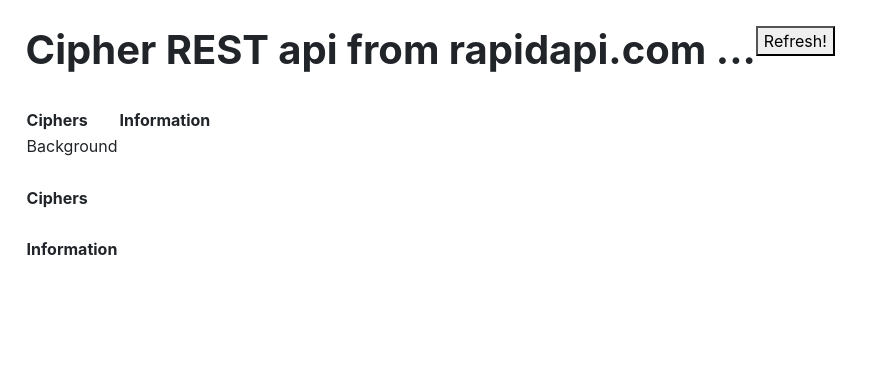
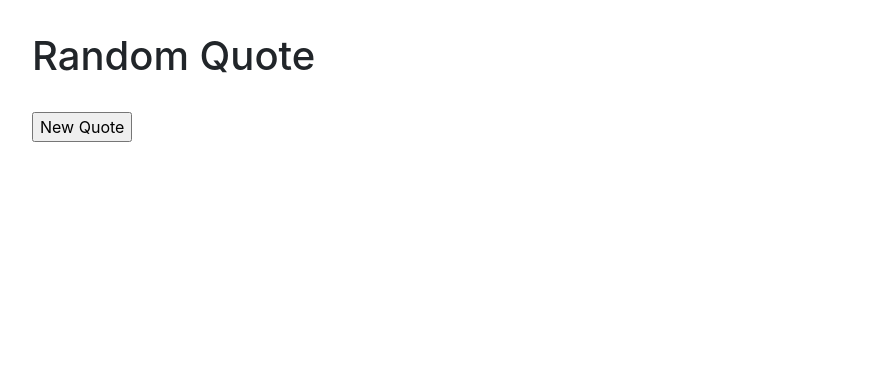
Before and after one commit to NoahPidding/CollegeBoardProject, a Flask app: page /api in a window 1280 px wide. Shown: the part 152-538 px from the top of the page, without its empty margins (0-871 px from the left). Run offline with Flask 2, Linux system fonts and the light colour scheme; data that the repository does not hold is empty; some libraries are stand-ins or nearby versions.

Commit message:
random api stuff

```diff
--- a/main.py
+++ b/main.py
@@ -320,22 +320,17 @@ def easteregg():
 
 @app.route('/api',  methods=['GET', 'POST'])
 def api():
-    url = "https://practical-cryptography.p.rapidapi.com/ciphers/"
+    url = "https://quotes15.p.rapidapi.com/quotes/random/"
 
     headers = {
         'x-rapidapi-key': "fbc28ca63amsh13b8750406531e6p1bf8a9jsnabe9c216b21b",
-        'x-rapidapi-host': "practical-cryptography.p.rapidapi.com"
+        'x-rapidapi-host': "quotes15.p.rapidapi.com"
     }
 
     response = requests.request("GET", url, headers=headers)
-
-    """
-    print(world['total_cases'])
-    for country in countries:
-        print(country["country_name"])
-    #return countries
-    """
-    return render_template("api.html")
+    quote = response.json().get('content')
+    """print(response.text)"""
+    return render_template("api.html", quote=quote)
 
 #run file
 if __name__ == "__main__":
--- a/templates/api.html
+++ b/templates/api.html
@@ -1,44 +1,24 @@
 <!DOCTYPE html>
-<html>
-<body>
+
 {% extends "home.html" %}
+{% block content %}
+    {% set quote = quote %}
+    <h1>Random Quote</h1>
+    <p class="quote">
+        {{quote["content"]}}
+    </p>
+    <form method="POST" ID="myForm" action={{url_for('api')}} >
+        <input type="submit" value="New Quote">
+    </form>
 
-{% block content %}
-{% set ciphers = ciphers %}
-{% set info = info %}
+    <style>
 
-<div class="row justify-content-left" style="margin: 2%;">
-    <h1><strong>Cipher REST api from rapidapi.com ...</strong></h1>
-    <form action={{url_for('api')}}>
-        <button>Refresh!</button>
-    </form>
-</div>
-<div class="countries" style="height: 35vh;">
+            h1, p, form{
+                margin-top: 2.5%;
+                margin-left: 2.5%;
+            }
 
-    <table style="margin: 2%">
-        <tr>
-            <th>Ciphers</th>
-            <th>Information</th>
 
-        </tr>
-        <tr>
-            <td>Background</td>
-
-    </table>
-    <table style="margin: 2%">
-        <tr>
-            <th>Ciphers</th>
-        </tr>
-
-    </table>
-    <table style="margin: 2%">
-        <tr>
-            <th>Information</th>
-        </tr>
-
-    </table>
-</div>
-
+        </style>
+<p>{{quote}}</p>
 {% endblock %}
-</body>
-</html>
```
